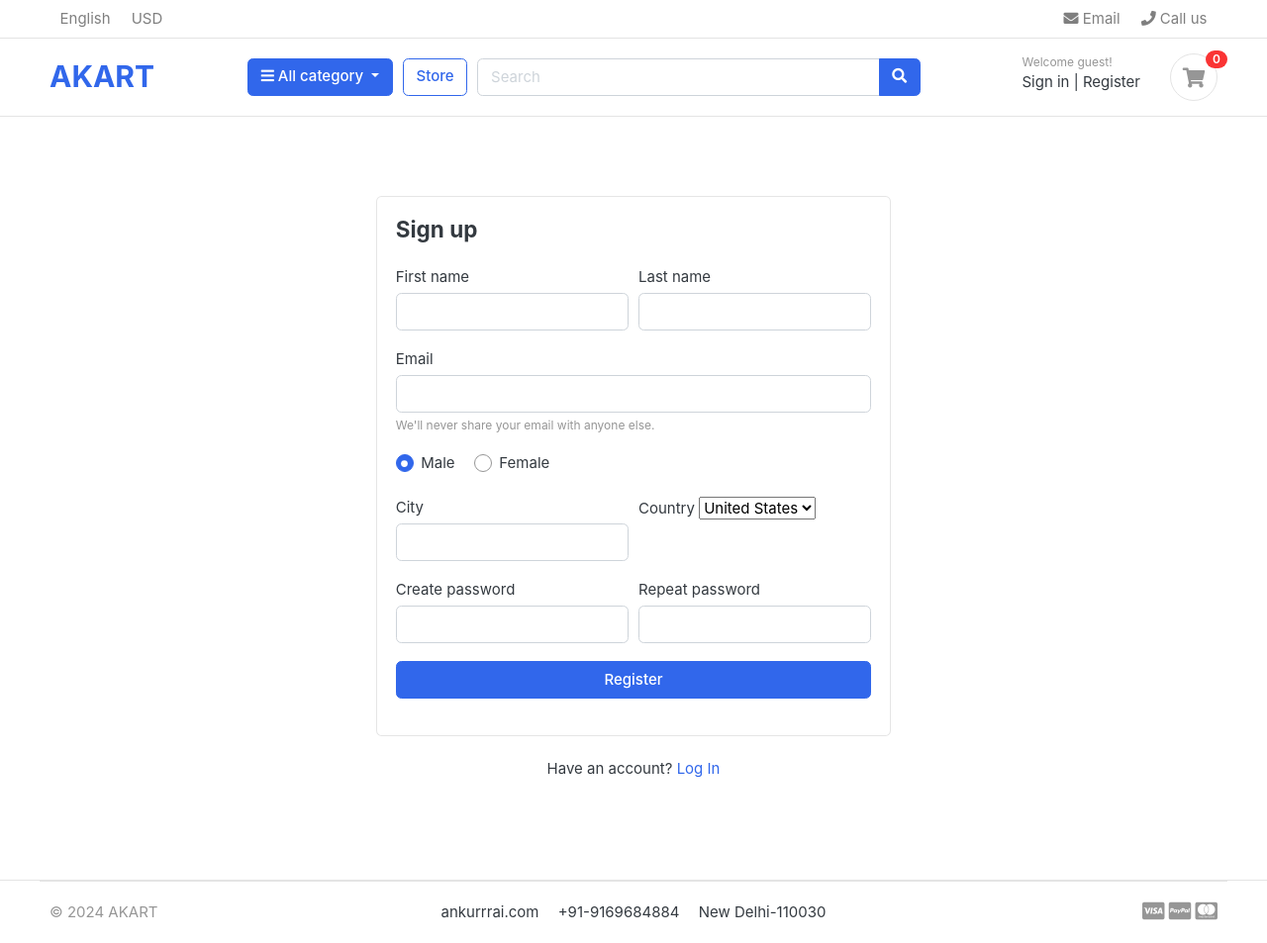
After one commit to ankurrrai/Akart, a Django app: page /user/register/ in a window 1280 px wide. The commit adds this page. Shown: the whole page at 99% size. Run offline with Django 3.2, Linux system fonts and the light colour scheme; data that the repository does not hold is empty; some libraries are stand-ins or nearby versions; some web fonts are replaced.

Commit message:
Code comments added

```diff
--- /dev/null
+++ b/accounts/forms.py
@@ -0,0 +1,7 @@
+from django import forms
+from .models import Account
+
+class RegisterForm(forms.ModelForm):
+    class Meta:
+        model= Account
+        fields=['first_name','last_name','phone_number','email','password']
--- /dev/null
+++ b/accounts/urls.py
@@ -0,0 +1,8 @@
+from django.urls import path
+from .views import *
+
+urlpatterns=[
+    path(route='register/',view=register,name='register'),
+    path(route='login/',view=login,name='login'),
+    path(route='destroy-session/',view=destroySession,name='destroy_session'),
+]
--- a/accounts/views.py
+++ b/accounts/views.py
@@ -1,3 +1,17 @@
-from django.shortcuts import render
+from django.shortcuts import render,redirect
+from .forms import RegisterForm
 
-# Create your views here.
+def register(request):
+    form=RegisterForm()
+    context={
+        'form':form,
+    }
+    return render(request=request,template_name='accounts/register.html',context=context)
+
+def login(request):
+    context={}
+    return render(request=request,template_name='accounts/login.html',context=context)
+
+def destroySession(request):
+    context={}
+    return redirect('home')
--- a/akart/urls.py
+++ b/akart/urls.py
@@ -25,4 +25,5 @@ urlpatterns = [
     path('',view=views.home,name='home'),
     path('store/',include('store.urls')), #included store app urls
     path('cart/',include('carts.urls')), #include cart app urls
+    path('user/',include('accounts.urls'))
 ]+static(settings.MEDIA_URL,document_root=settings.MEDIA_ROOT)
--- a/carts/context_processors.py
+++ b/carts/context_processors.py
@@ -1,6 +1,7 @@
 from .models import *
 from .views import _cart_id
 
+# this is context_processor for cart count
 def get_cart_count(request):
     cart_count=0
     if 'admin' in request.path:
--- a/carts/models.py
+++ b/carts/models.py
@@ -2,6 +2,7 @@ from django.db import models
 from store.models import Product,Variation
 from django.urls import reverse
 
+#  Cart is baiscally used to store the session_key
 class Cart(models.Model):
     cart_id=models.CharField(max_length=250,blank=True)
     date_added=models.DateField(auto_now_add=True)
@@ -11,6 +12,7 @@ class Cart(models.Model):
 
 class CartItem(models.Model):
 
+    # add require fields
     product=models.ForeignKey(Product,on_delete=models.CASCADE)
     cart=models.ForeignKey(Cart,on_delete=models.CASCADE,null=True)
     variations=models.ManyToManyField(Variation,blank=True,null=True)
@@ -18,11 +20,11 @@ class CartItem(models.Model):
     quantity=models.IntegerField()
 
 
-
+    # this function is used to calculate the total based on quantity
     def sub_total(self):
         return self.quantity*self.product.price
 
 
-
+    # This is for display to admin pannel
     def __str__(self):
         return self.product.product_name
--- a/carts/urls.py
+++ b/carts/urls.py
@@ -1,8 +1,8 @@
 from django.urls import path
 from . import views
 urlpatterns=[
-    path('',view=views.load_cart,name='cart'),
-    path('add_cart/<int:product_id>/',view=views.add_to_cart,name='add_cart'),
-    path('remove_cart/<int:product_id>/<int:cartItem_id>/',view=views.remove_cart,name='remove_cart'),
-    path('remove_cart_item/<int:product_id>/<int:cartItem_id>/',view=views.remove_cart_item,name='remove_cart_item')
+    path('',view=views.load_cart,name='cart'), #this path is use to load the cart page
+    path('add_cart/<int:product_id>/',view=views.add_to_cart,name='add_cart'), # this path is used to add_to_cart, In this product_id is require
+    path('remove_cart/<int:product_id>/<int:cartItem_id>/',view=views.remove_cart,name='remove_cart'), # this path is used to reduce the quantity of product, In this product_id and cart_item id is require
+    path('remove_cart_item/<int:product_id>/<int:cartItem_id>/',view=views.remove_cart_item,name='remove_cart_item'), # this path is used to delete a product, In this product_id and cart_item id is require
 ]
--- a/carts/views.py
+++ b/carts/views.py
@@ -11,7 +11,7 @@ def _cart_id(request):
     return cart_id
 
 def add_to_cart(request,product_id):
-    # varition has to add
+
     product=Product.objects.get(id=product_id) #fetching product with its id
     product_variation=[]
     if request.method=='POST':
@@ -21,14 +21,23 @@ def add_to_cart(request,product_id):
             key_value=request.POST[key].strip()
             if 'csrf' in key:
                 continue
+
+            # collect the variations from Varition Model
             variation=Variation.objects.get(product=product,variation_category__iexact=key,variation_value__iexact=key_value,is_active=True)
-            product_variation.append(variation)
+            product_variation.append(variation) #append all varition to use
 
 
 
 
     cart,created=Cart.objects.get_or_create(cart_id=_cart_id(request=request)) #either get the cart with cart_id (i.e session key) or create with it.
-    cart_item=CartItem.objects.filter(product=product,cart=cart)
+    cart_item=CartItem.objects.filter(product=product,cart=cart) #check available product with refer to cart
+
+    '''
+    If product in cart _items exist then loop all cart_items to check same variations available or not? If yes then increase the quantity of product and redirect  to cart page.
+    If product is not available withing cart_items then create new one and with added variations
+
+    '''
+
     if cart_item.exists():
 
         for item in cart_item:
@@ -49,10 +58,16 @@ def add_to_cart(request,product_id):
 
 
 def remove_cart(request,product_id,cartItem_id):
+
+    # collect cart from session id..
+    # collect product from product which is from param 'product_id'
+    # collect cart_item from cart_item_id from param 'cartItem_id'
+
     cart=Cart.objects.get(cart_id=_cart_id(request=request))
     product=get_object_or_404(Product,id=product_id)
     cart_item=CartItem.objects.get(id=cartItem_id,cart=cart,product=product)
 
+    # if quantity is more than 1 then reduce the quantity else delete it
     if cart_item.quantity>1:
         cart_item.quantity-=1
         cart_item.save()
@@ -61,24 +76,37 @@ def remove_cart(request,product_id,cartItem_id):
     return redirect('cart')
 
 def remove_cart_item(request,product_id,cartItem_id):
+
+    # collect cart from session id..
+    # collect product from product which is from param 'product_id'
+    # collect cart_item from cart_item_id from param 'cartItem_id'
+
     cart=Cart.objects.get(cart_id=_cart_id(request=request))
     product=get_object_or_404(Product,id=product_id)
     cart_item=CartItem.objects.get(id=cartItem_id,cart=cart,product=product)
+
+    # delete product from cart_item
     cart_item.delete()
     return redirect('cart')
 
 
 def load_cart(request,total=0,quantity=0,cart_items=None,grand_total=0,tax=0):
     try:
-        cart=Cart.objects.get(cart_id=_cart_id(request=request))
-        cart_items=CartItem.objects.filter(cart=cart,is_active=True)
+
+        cart=Cart.objects.get(cart_id=_cart_id(request=request)) # collect cart from using session
+        cart_items=CartItem.objects.filter(cart=cart,is_active=True) # collect cart_items from using cart
+
+        # calculate the total, tax and grand_total
         for cart_item in cart_items:
             total+=cart_item.product.price*cart_item.quantity
             quantity+=cart_item.quantity
+
         tax=(2*total)/100
         grand_total=total+tax
     except:
         pass
+
+    # store require key and value with context to use in template
     context={
         'cart_items':cart_items,
         'total':total,
--- a/category/context_processors.py
+++ b/category/context_processors.py
@@ -1,5 +1,6 @@
 from .models import Category
 
+# all avaialble categories
 def categories_list(request):
     categories=Category.objects.all()
     return dict(categories=categories)
--- a/category/models.py
+++ b/category/models.py
@@ -1,16 +1,19 @@
 from django.db import models
 from django.urls import reverse
 
-# Create your models here.
+# Category model
 class Category(models.Model):
     category_name=models.CharField(max_length=50,unique=True)
     slug=models.SlugField(max_length=100,unique=True)
     description=models.TextField(max_length=300,blank=True)
     cat_image=models.ImageField(upload_to='photos/categories',blank=True)
 
+    # META class have used here for name pural name which will reflect to admin pannel
     class Meta:
         verbose_name='category'
         verbose_name_plural='categories'
+
+    # get the product_by_category url
     def get_url(self):
         return reverse(viewname='product_by_category',args=[self.slug])
 
--- a/store/urls.py
+++ b/store/urls.py
@@ -2,8 +2,8 @@
 from django.urls import path
 from . import views
 urlpatterns = [
-    path('',view=views.store,name='store'),
-    path('category/<slug:category_slug>/',view=views.store,name='product_by_category'),
-    path('category/<slug:category_slug>/<slug:product_slug>/',view=views.product_details,name='product_details'),
-    path(route='search/',view=views.serach_product,name='serach_product')
+    path('',view=views.store,name='store'), #render store page with all available product
+    path('category/<slug:category_slug>/',view=views.store,name='product_by_category'), #render store page with all product within selected category.
+    path('category/<slug:category_slug>/<slug:product_slug>/',view=views.product_details,name='product_details'), #render project_details with selected product
+    path(route='search/',view=views.serach_product,name='serach_product'), #render store page with all found products with keyword such in category and product
 ]
--- /dev/null
+++ b/templates/accounts/register.html
@@ -0,0 +1,78 @@
+{% extends 'base.html' %}
+{% load static %}
+{% block content %}
+
+    <section class="section-content padding-y">
+
+    <!-- ============================ COMPONENT REGISTER   ================================= -->
+        <div class="card mx-auto" style="max-width:520px; margin-top:40px;">
+          <article class="card-body">
+            <header class="mb-4"><h4 class="card-title">Sign up</h4></header>
+            <form>
+                    <div class="form-row">
+                        <div class="col form-group">
+                            <label>First name</label>
+                              <input type="text" class="form-control" placeholder="">
+                        </div> <!-- form-group end.// -->
+                        <div class="col form-group">
+                            <label>Last name</label>
+                              <input type="text" class="form-control" placeholder="">
+                        </div> <!-- form-group end.// -->
+                    </div> <!-- form-row end.// -->
+                    <div class="form-group">
+                        <label>Email</label>
+                        <input type="email" class="form-control" placeholder="">
+                        <small class="form-text text-muted">We'll never share your email with anyone else.</small>
+                    </div> <!-- form-group end.// -->
+                    <div class="form-group">
+                        <label class="custom-control custom-radio custom-control-inline">
+                          <input class="custom-control-input" checked="" type="radio" name="gender" value="option1">
+                          <span class="custom-control-label"> Male </span>
+                        </label>
+                        <label class="custom-control custom-radio custom-control-inline">
+                          <input class="custom-control-input" type="radio" name="gender" value="option2">
+                          <span class="custom-control-label"> Female </span>
+                        </label>
+                    </div> <!-- form-group end.// -->
+                    <div class="form-row">
+                        <div class="form-group col-md-6">
+                          <label>City</label>
+                          <input type="text" class="form-control">
+                        </div> <!-- form-group end.// -->
+                        <div class="form-group col-md-6">
+                          <label>Country</label>
+                          <select id="inputState" class="f  orm-control">
+                            <option> Choose...</option>
+                              <option>Uzbekistan</option>
+                              <option>Russia</option>
+                              <option selected="">United States</option>
+                              <option>India</option>
+                              <option>Afganistan</option>
+                          </select>
+                        </div> <!-- form-group end.// -->
+                    </div> <!-- form-row.// -->
+                    <div class="form-row">
+                        <div class="form-group col-md-6">
+                            <label>Create password</label>
+                            <input class="form-control" type="password">
+                        </div> <!-- form-group end.// -->
+                        <div class="form-group col-md-6">
+                            <label>Repeat password</label>
+                            <input class="form-control" type="password">
+                        </div> <!-- form-group end.// -->
+                    </div>
+                    <div class="form-group">
+                        <button type="submit" class="btn btn-primary btn-block"> Register  </button>
+                    </div> <!-- form-group// -->
+
+                </form>
+            </article><!-- card-body.// -->
+        </div> <!-- card .// -->
+        <p class="text-center mt-4">Have an account? <a href="{% url 'login' %}">Log In</a></p>
+        <br><br>
+    <!-- ============================ COMPONENT REGISTER  END.// ================================= -->
+
+
+    </section>
+
+{% endblock %}
--- a/templates/includes/navbar.html
+++ b/templates/includes/navbar.html
@@ -64,8 +64,8 @@
                         <div class="widget-header">
                             <small class="title text-muted">Welcome guest!</small>
                             <div>
-                                <a href="./signin.html">Sign in</a> <span class="dark-transp"> | </span>
-                                <a href="./register.html"> Register</a>
+                                <a href="{% url 'login' %}">Sign in</a> <span class="dark-transp"> | </span>
+                                <a href="{% url 'register' %}"> Register</a>
                             </div>
                         </div>
                         <a href="{% url 'cart' %}" class="widget-header pl-3 ml-3">
```
Also changed, not shown: store/views.py (+6 -2 lines), templates/accounts/login.html (added, +38 -0 lines).
